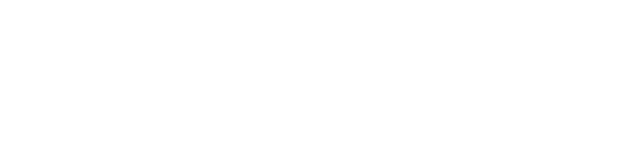
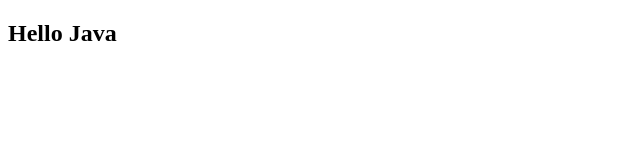
Before and after one commit to Velmurugan1995/my_learning, a plain HTML site: page index.html in a window 1280 px wide. Shown: the whole page, without its empty margins (0-640 px from the left). Drawn offline with Linux system fonts and the light colour scheme.

Commit message:
First Commit

```diff
--- a/index.html
+++ b/index.html
@@ -6,6 +6,6 @@
     <title>Document</title>
 </head>
 <body>
-
+    <h2>Hello Java</h2>
 </body>
 </html>
```
Also changed, not shown: 1 other file.
